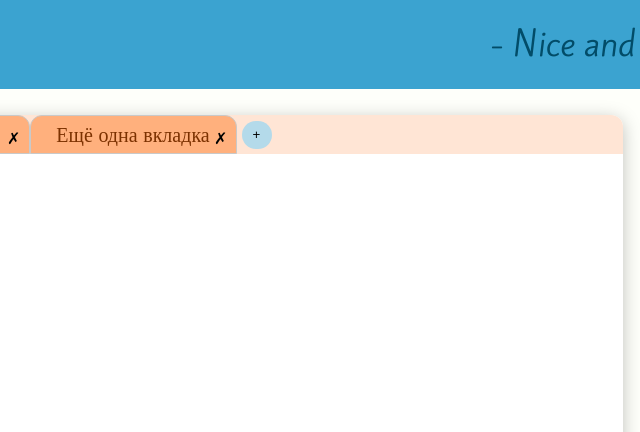
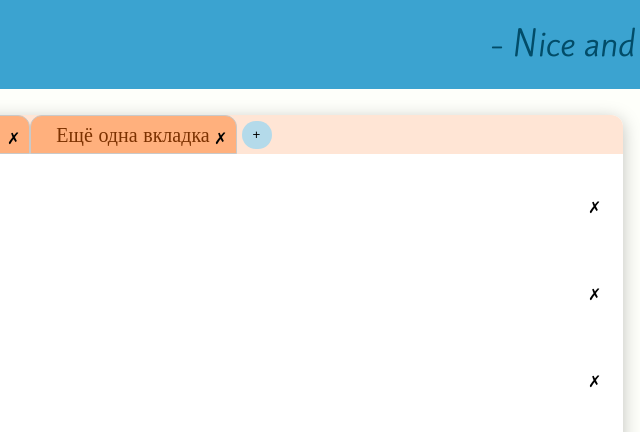
Before and after one commit to MrShurukan/SimpleTodoApp-frontend, a plain HTML site: page index.html in a window 1280 px wide. Shown: the top 432 px of the page, 521-1161 px from the left. Drawn offline with Linux system fonts and the light colour scheme.

Commit message:
Удаление todo айтема

```diff
--- a/css/index.css
+++ b/css/index.css
@@ -261,6 +261,7 @@ main > div > section {
 }
 
 .todo-item {
+    position: relative;
     width: 100%;
     height: 75px;
     margin-bottom: 10px;
@@ -278,7 +279,6 @@ main > div > section {
 .todo-item-text {
     font-size: 30px;
     display: inline-block;
-    width: calc(100% - 100px);
     line-height: 75px;
 }
 
@@ -300,3 +300,10 @@ main > div > section {
 .deleteTab:hover {
     color: white
 }
+
+.deleteTodoItem {
+    cursor: pointer;
+    position: absolute;
+    right: 2px;
+    top: 23px;
+}
--- a/index.html
+++ b/index.html
@@ -38,6 +38,7 @@
                     </div>
 
                     <input class="todo-item-text" :value="todoItem.text"></input>
+                    <span class="deleteTodoItem" @click.stop="deleteTodoItem(todoItem)">&cross;</span>
                 </div>
 
                 <div class="todo-item">
--- a/js/index.js
+++ b/js/index.js
@@ -52,8 +52,17 @@ createApp({
                 this.newTodoItemText = "";
             }
         },
-        deleteTodoItem() {
-
+        deleteTodoItem(todoItem) {
+            let tab = this.getSelectedTab();
+            if (tab) {
+                for (let i = tab.todoItems.length - 1; i >= 0; i--) {
+                    let todoItemInArray = tab.todoItems[i];
+                    if (todoItemInArray.id == todoItem.id) {
+                        tab.todoItems.splice(i, 1);
+                        break;
+                    }
+                }
+            }
         },
         deleteTab(tab) {
             for (let i = this.tabs.length - 1; i >= 0; i--) {
```
